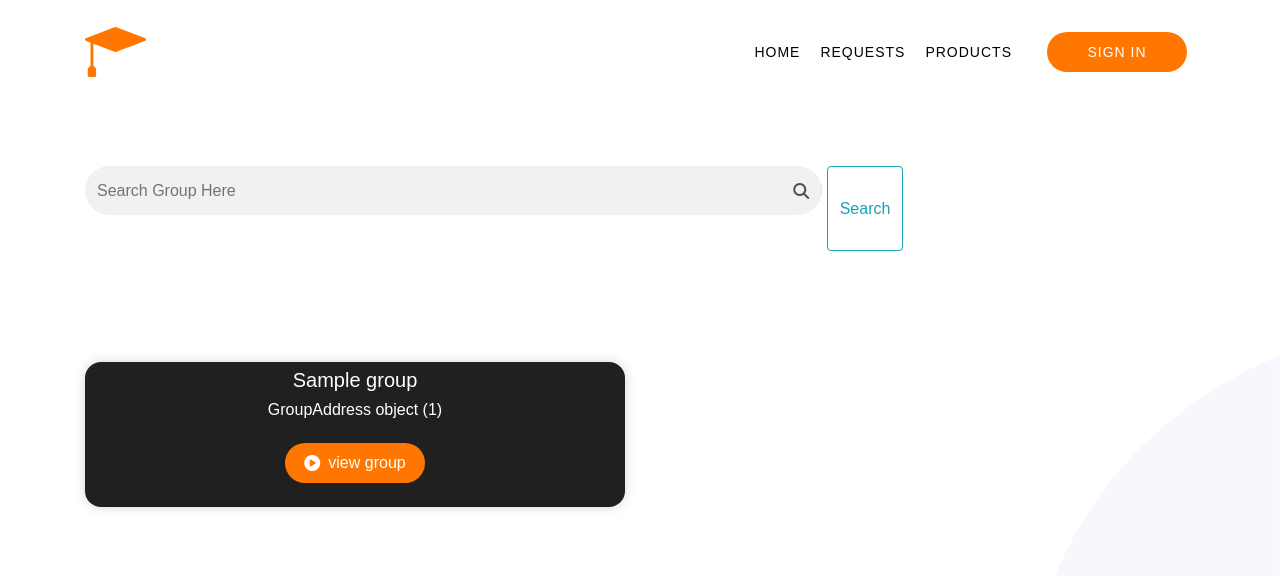
After one commit to samirpatil2000/HackathonProject, a Django app: page /groups/ in a window 1280 px wide. The commit adds this page. Shown: the top 576 px of the page. Run offline with Django 3.2, Linux system fonts and the light colour scheme; tables that the repository leaves empty hold one stand-in row (values such as "Sample post"); some libraries are stand-ins or nearby versions.

Commit message:
group search is working

```diff
--- a/product/admin.py
+++ b/product/admin.py
@@ -1,5 +1,5 @@
 from django.contrib import admin
-from .models import Product,RequestForProduct,Category,Group
+from .models import Product,RequestForProduct,Category,Group,GroupAddress
 # Register your models here.
 
 admin.site.register(Product)
@@ -7,3 +7,4 @@ admin.site.register(RequestForProduct)
 admin.site.register(Category)
 
 admin.site.register(Group)
+admin.site.register(GroupAddress)
--- a/product/models.py
+++ b/product/models.py
@@ -10,9 +10,24 @@ user=settings.AUTH_USER_MODEL
 
 
 
+class GroupAddress(models.Model):
+
+    street=models.CharField(max_length=200,blank=True,null=True,default="StreetA")
+    locality=models.CharField(max_length=200,blank=True,null=True,default="Locality A")
+    #TODO add validators here
+    Pincode=models.IntegerField(blank=True,null=True,default=401503)
+    Post=models.CharField(blank=True,null=True,max_length=150,default="POST-A")
+    District=models.CharField(max_length=200,blank=True,null=True,default="MUMBAI")
+    State=models.CharField(max_length=200,blank=True,null=True,default="MAHARASHTRA")
+
+
+
 class Group(models.Model):
+
     name=models.CharField(max_length=50)
     admins= models.ManyToManyField(user, blank=True,related_name="group_admins")
+    group_address=models.OneToOneField(GroupAddress,on_delete=models.SET_NULL,blank=True,null=True)
+
     def __str__(self):
         return str(self.name)
 
--- a/product/urls.py
+++ b/product/urls.py
@@ -10,4 +10,9 @@ urlpatterns = [
     path('product-page/',views.productListPage,name='product-page'),
     path('request/<id>',views.requestDetailView,name="request-detail"),
     path('product/<id>',views.productDetailView,name="product-detail"),
+    path('groups/',views.groupListPage,name='groups')
  ]
+
+
+#TODO
+# add urls to messages
--- a/product/views.py
+++ b/product/views.py
@@ -1,7 +1,7 @@
 from django.contrib.auth.decorators import login_required
 from django.shortcuts import render, redirect
 from .forms import ProductUploadForm,CreateRequestForm
-from .models import RequestForProduct,Product
+from .models import RequestForProduct,Product,Group
 from django.contrib import messages
 # Create your views here.
 
@@ -15,7 +15,7 @@ def index(request):
         if not request.user.group:
             messages.warning(request,'Please Join Your Respected Group.!')
     else:
-        messages.warning(request, 'Please Kindly Register.!')
+        messages.warning(request, 'Please Kindly Log In.!')
 
     return render(request,'main/index.html',context)
 
@@ -45,6 +45,22 @@ def productListPage(request):
     }
     return render(request, 'main/product_list.html', context)
 
+empty_string = ''
+
+def is_valid_params(param):
+    return param!=empty_string and param is not None
+
+def groupListPage(request):
+
+    groups=Group.objects.all()
+
+    qs=request.GET.get('group_name')
+    if is_valid_params(qs):
+        groups=groups.filter(name__icontains=qs)
+    context = {
+        'objects': groups
+    }
+    return render(request,'main/groups.html',context)
 
 @login_required
 def uploadProduct(request):
--- a/templates/main/a_navbar.html
+++ b/templates/main/a_navbar.html
@@ -33,7 +33,7 @@
 					  </a>
 					  <div class="mobile-menu-open d-block d-lg-none" onclick="openNav()">
 							<i><img src="{% static 'main/img/menu-icon.png' %}"></i>
-						</div>
+                      </div>
 					  <div class="collapse navbar-collapse pr-2" id="collapsibleNavbar">
 				      <ul class="navbar-nav ml-auto align-items-center">
 					      <li class="nav-item">
@@ -45,9 +45,10 @@
                             <li class="nav-item">
 					        <a class="nav-link" href="{% url 'product-page' %}">PRODUCTS</a>
 					      </li>
-                            <li class="nav-item">
-					        <a class="nav-link" href="#">PRODUCTS ON RENT</a>
-					      </li>
+{#                          <li class="nav-item">#}
+{#					        <a class="nav-link" href="#">PRODUCTS ON RENT</a>#}
+{#					      </li>#}
+
 
 
 										     &nbsp;&nbsp;&nbsp;&nbsp;
@@ -66,6 +67,7 @@
                                             <a style="color: red" href="{% url 'logout' %}"><span>LOGOUT</span></a>
                                           </div>
                                     </div>
+                                    <a class="nav-link theme-btn" href="{% url 'groups' %}"><span>Join Group</span></a>
                                 {% else %}
                                     <a class="nav-link theme-btn" href="{% url 'register' %}"><span>SIGN IN</span></a>
                                 {% endif %}
--- /dev/null
+++ b/templates/main/groups.html
@@ -0,0 +1,78 @@
+{% extends 'main/base.html' %}
+{% load static %}
+{% block style %}
+  <style>
+  	@media only screen and (max-width: 554px){
+  	.vid-wid{
+  		width: 250px;
+  	}
+  }
+  </style>
+{% endblock %}
+
+{% block content %}
+
+{#    <section class="page-title">#}
+{#        <div class="container">#}
+{#            <div class="row">#}
+{#                <div class="col-lg-12 pt-0 pt-lg-5">#}
+{#                    <div class="text-center pt-0 pt-lg-5">#}
+{#                        <h2 class="text-white">Requests</h2>#}
+{#                    </div>#}
+{#                </div>#}
+{#            </div>#}
+{#        </div>#}
+{#    </section>#}
+
+<!-- banner -->
+
+
+    <section class="contact-data">
+        <div class="container">
+        <form>
+            <div class="form-row">
+                <div class="form-group col-8">
+                    <div class="input-group">
+                        <input class="form-control py-2 border-right-0 border" type="search" name="group_name" placeholder="Search Group Here" />
+                        <span class="input-group-append">
+                            <div class="input-group-text bg-transparent">
+                                <i class="fa fa-search"></i>
+                            </div>
+                        </span>
+                    </div>
+                </div>
+                <button type="submit" class="btn btn-outline-info">Search</button>
+            </div>
+        </form>
+            <div id="contact-bg" class="row mt-5">
+                {% for obj in objects %}
+                    <div class="col-lg-6">
+                    <br>
+                        <br>
+                        <br>
+                        <div class="contact-box text-center mb-5 mb-lg-0">
+                            <div class="contact-icon mb-4">
+{#                                <div class="course-img">#}
+{#									<img src="{{ obj.thumbnail.url }}">#}
+{#								</div>#}
+                                <br>
+                                <br>
+                                <h5>{{ obj.name }}</h5>
+                                <h6>{{ obj.group_address }}</h6>
+                            </div>
+                            <div class="course-btn">
+                                <a href="{{ obj.get_course_absolute_url }}" class="theme-btn">
+                                    <i class="fas fa-play-circle mr-2" aria-hidden="true"></i>
+                                    <span>view group</span>
+                                </a>
+                            </div>
+                        </div>
+                    </div>
+                    <br>
+                    <br>
+                    <br>
+                {% endfor %}
+            </div>
+        </div>
+</section>
+{% endblock %}
```
